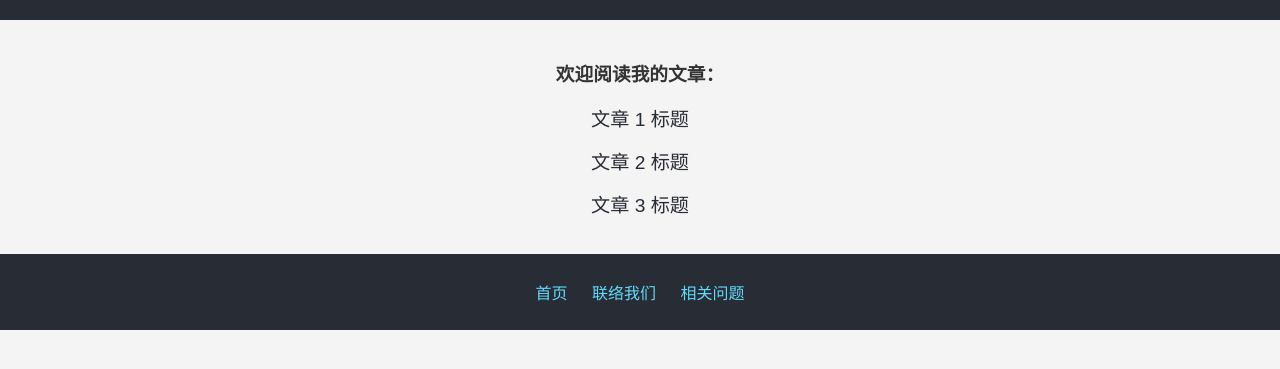
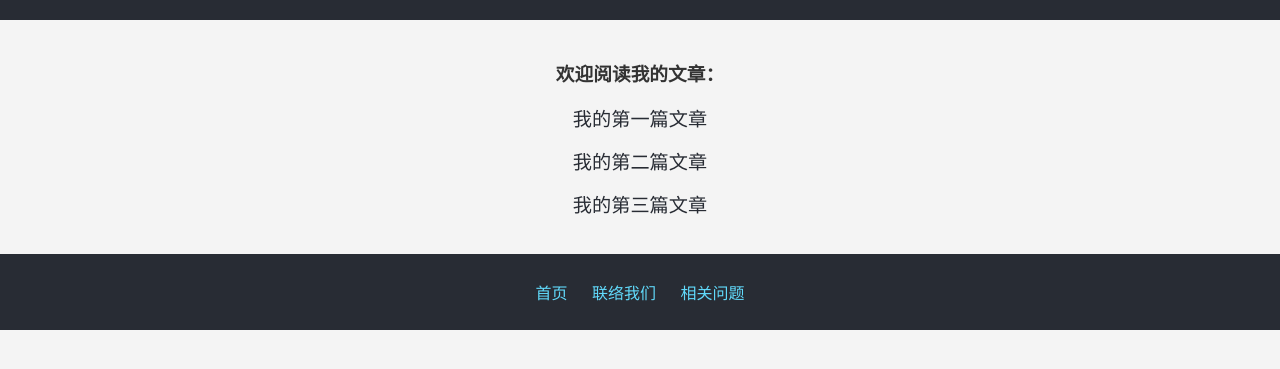
Before and after one commit to Yiha321/my-blog-article, a plain HTML site: page index.html in a window 1280 px wide. Shown: the part 153-522 px from the top of the page. Drawn offline with Linux system fonts and the light colour scheme.

Commit message:
Update index.html

```diff
--- a/index.html
+++ b/index.html
@@ -72,11 +72,11 @@
     <!-- Main content -->
     <main>
         <h3>欢迎阅读我的文章：</h3>
-        <ul class="article-list">
-            <li><a href="/article1.html">文章 1 标题</a></li>
-            <li><a href="/article2.html">文章 2 标题</a></li>
-            <li><a href="/article3.html">文章 3 标题</a></li>
-        </ul>
+<ul class="article-list">
+    <li><a href="/article1.html">我的第一篇文章</a></li>
+    <li><a href="/article2.html">我的第二篇文章</a></li>
+    <li><a href="/article3.html">我的第三篇文章</a></li>
+</ul>
     </main>
 
     <!-- Footer -->
```
